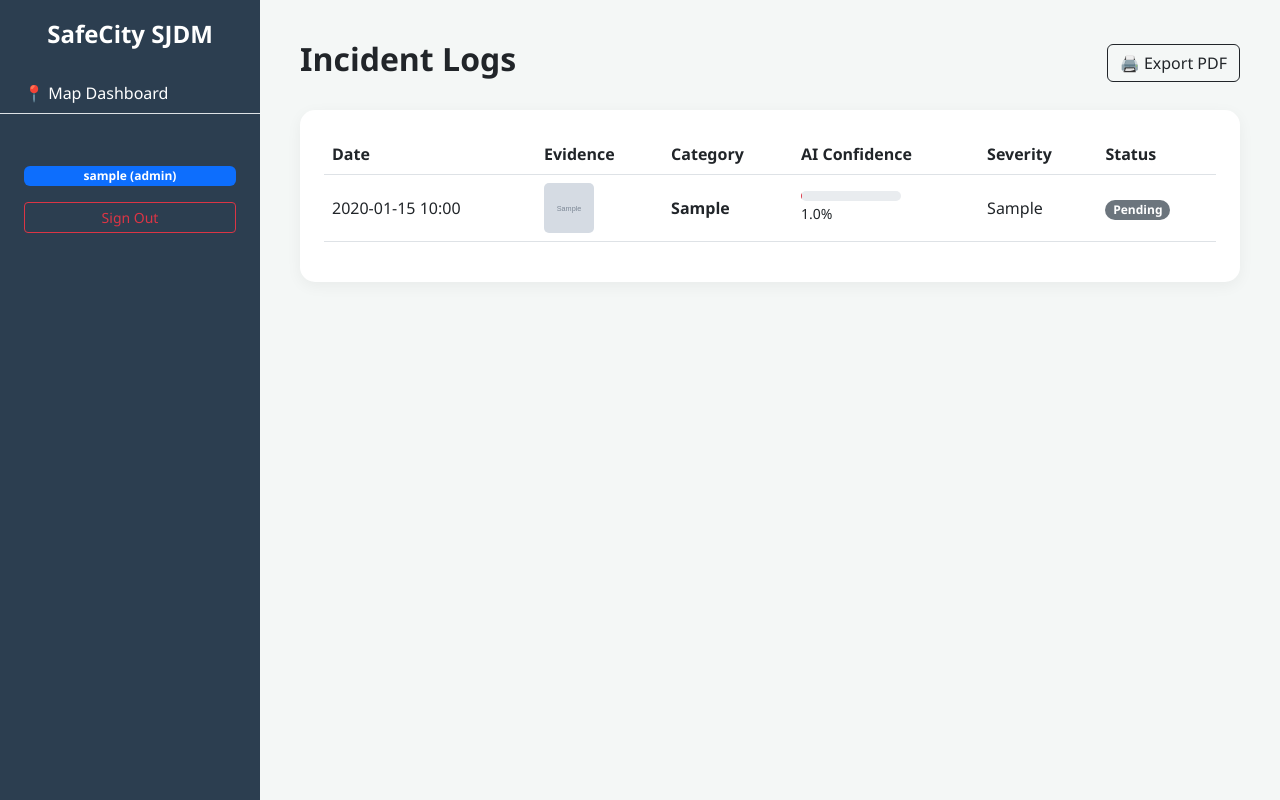
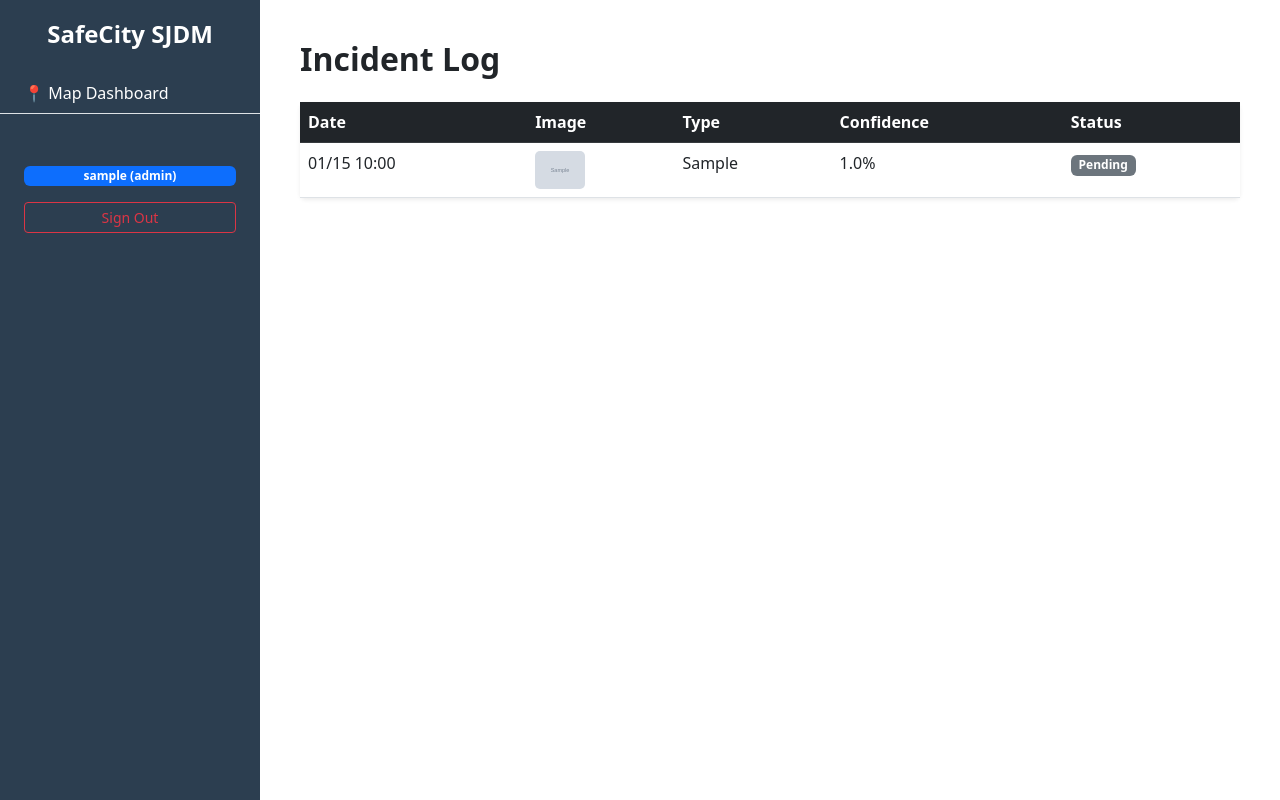
Before and after one commit to rframos/crime-reporting-system, a Flask app: template templates/reports.html in a window 1280 px wide. Run offline with Flask 3, Linux system fonts and the light colour scheme; the template is opened without the code that fills it: values that come from a table or form of the project are taken from there, others are empty; a user stored in the database is signed in; tables that the repository leaves empty hold one stand-in row (values such as "Sample post"); grey boxes marked "Sample" are stand-in pictures.

Commit message:
Update reports.html

```diff
--- a/templates/reports.html
+++ b/templates/reports.html
@@ -1,76 +1,24 @@
 <!DOCTYPE html>
-<html lang="en">
-<head>
-    <meta charset="UTF-8">
-    <title>SafeCity SJDM | Incident Reports</title>
-    <link href="https://cdn.jsdelivr.net/npm/bootstrap@5.3.0/dist/css/bootstrap.min.css" rel="stylesheet">
-    <style>
-        body { background: #f4f7f6; font-family: 'Segoe UI', sans-serif; }
-        .main-content { margin-left: 260px; padding: 40px; }
-        .card { border: none; border-radius: 15px; box-shadow: 0 4px 15px rgba(0,0,0,0.05); }
-        .table thead { background: #2c3e50; color: white; }
-        .severity-Critical { color: #dc3545; font-weight: bold; }
-        .severity-High { color: #fd7e14; font-weight: bold; }
-        .severity-Medium { color: #ffc107; font-weight: bold; }
-        .severity-Low { color: #198754; font-weight: bold; }
-        .evidence-thumb { width: 50px; height: 50px; object-fit: cover; border-radius: 5px; cursor: pointer; }
-    </style>
-</head>
+<html>
+<head><title>Reports</title><link href="https://cdn.jsdelivr.net/npm/bootstrap@5.3.0/dist/css/bootstrap.min.css" rel="stylesheet"></head>
 <body>
     {% include 'sidebar.html' %}
-
-    <div class="main-content">
-        <div class="d-flex justify-content-between align-items-center mb-4">
-            <h2 class="fw-bold">Incident Logs</h2>
-            <button class="btn btn-outline-dark" onclick="window.print()">🖨️ Export PDF</button>
-        </div>
-
-        <div class="card p-4">
-            <div class="table-responsive">
-                <table class="table table-hover align-middle">
-                    <thead>
-                        <tr>
-                            <th>Date</th>
-                            <th>Evidence</th>
-                            <th>Category</th>
-                            <th>AI Confidence</th>
-                            <th>Severity</th>
-                            <th>Status</th>
-                        </tr>
-                    </thead>
-                    <tbody>
-                        {% for incident in incidents %}
-                        <tr>
-                            <td>{{ incident.created_at.strftime('%Y-%m-%d %H:%M') }}</td>
-                            <td>
-                                {% if incident.image_url %}
-                                <img src="/static/uploads/{{ incident.image_url }}"
-                                     class="evidence-thumb"
-                                     onclick="window.open(this.src)">
-                                {% else %}
-                                <span class="text-muted">No Photo</span>
-                                {% endif %}
-                            </td>
-                            <td><strong>{{ incident.incident_type }}</strong></td>
-                            <td>
-                                <div class="progress" style="height: 10px; width: 100px;">
-                                    <div class="progress-bar {% if incident.confidence > 80 %}bg-success{% elif incident.confidence > 50 %}bg-warning{% else %}bg-danger{% endif %}"
-                                         style="width: {{ incident.confidence }}%"></div>
-                                </div>
-                                <small>{{ incident.confidence }}%</small>
-                            </td>
-                            <td class="severity-{{ incident.severity }}">{{ incident.severity }}</td>
-                            <td>
-                                <span class="badge rounded-pill {% if incident.status == 'Pending' %}bg-secondary{% else %}bg-success{% endif %}">
-                                    {{ incident.status }}
-                                </span>
-                            </td>
-                        </tr>
-                        {% endfor %}
-                    </tbody>
-                </table>
-            </div>
-        </div>
+    <div style="margin-left:260px; padding:40px;">
+        <h2 class="fw-bold mb-4">Incident Log</h2>
+        <table class="table table-hover bg-white shadow-sm rounded">
+            <thead class="table-dark"><tr><th>Date</th><th>Image</th><th>Type</th><th>Confidence</th><th>Status</th></tr></thead>
+            <tbody>
+                {% for i in incidents %}
+                <tr>
+                    <td>{{ i.created_at.strftime('%m/%d %H:%M') }}</td>
+                    <td><img src="/static/uploads/{{ i.image_url }}" style="width:50px; border-radius:5px;"></td>
+                    <td>{{ i.incident_type }}</td>
+                    <td>{{ i.confidence }}%</td>
+                    <td><span class="badge bg-secondary">{{ i.status }}</span></td>
+                </tr>
+                {% endfor %}
+            </tbody>
+        </table>
     </div>
 </body>
 </html>
```
